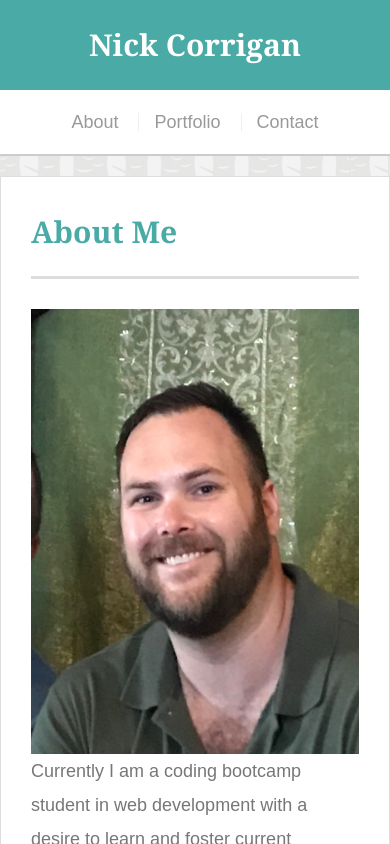
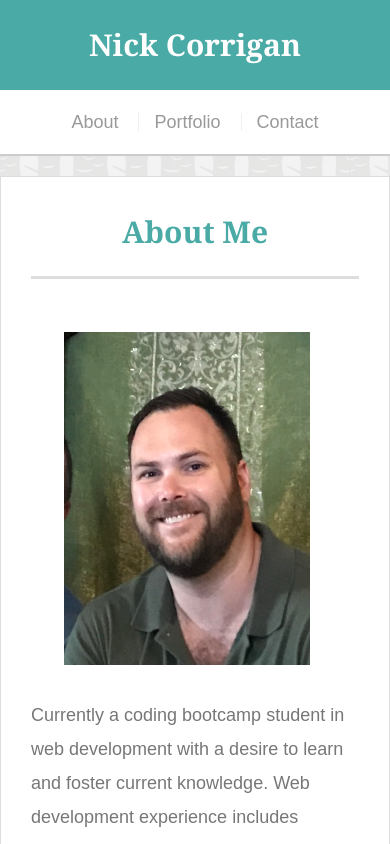
Before and after one commit to NBCorrigan/myPortfolio, a plain HTML site: page index.html in a window 390 px wide. Shown: the top 844 px of the page. Drawn offline with Linux system fonts and the light colour scheme.

Commit message:
html updates

```diff
--- a/assets/css/style.css
+++ b/assets/css/style.css
@@ -383,9 +383,7 @@ input[type=submit] {
     float: right;
   }
 
-  .auth-image {
-    width: 50%;
-  }
+
 
   .sidebar {
     margin-bottom: 40px;
@@ -393,6 +391,10 @@ input[type=submit] {
 }
 
 @media only screen and (max-width: 480px) {
+  h1{
+    text-align: center;
+  }
+
   #masthead {
     /* Positioning */
     position: static;
@@ -407,10 +409,34 @@ input[type=submit] {
     padding-top: 0;
   }
 
-  #logo,
+  #logo{
+    width:100%;
+  }
+
+
   .work,
-  .auth-image {
+   {
     width: 100%;
+  }
+  .auth-image{
+    width: 75%;
+    margin: 10%;
+  }
+
+  .work h3 {
+    /* Positioning */
+    width: 274px;
+    text-align: center;
+    margin-left: 9%;
+
+  }
+
+  .work img{
+    margin-left: 9%;
+  }
+
+  #social{
+    margin:0px 66px 20px;
   }
 
   nav {
--- a/index.html
+++ b/index.html
@@ -27,13 +27,16 @@
   <main class="container">
     <section class="main-section">
       <h1>About Me</h1>
-        <p>
-                <img id="pic" src="assets/images/mypic.png" class="auth-image" alt="placeholder">
+        <img id="pic" src="assets/images/mypic.png" class="auth-image" alt="placeholder">
+                <p>
 
-                Currently I am a coding bootcamp student in web development with a desire to learn and foster current knowledge. Web development experience includes JavaScript (React.js/Node.js), jQuery, MySQL, MongoDB, and HTML/CSS.
+
+                <br>
+
+                Currently a coding bootcamp student in web development with a desire to learn and foster current knowledge. Web development experience includes JavaScript (React.js/Node.js), jQuery, MySQL, MongoDB, and HTML/CSS.
                 <br>
                 <br>
-                Outside of travel and web development, a few of my interests include photography, going to live shows, dining out and gardening.
+                Growing up in Seattle has brought about in me a deep respect and passion for the outdoors. Outside of my dog and web development, a few of my interests include travel, podcasts, movies, dining out and gardening.
                 </p>
 
     </section>
```
Also changed, not shown: 1 other file.
